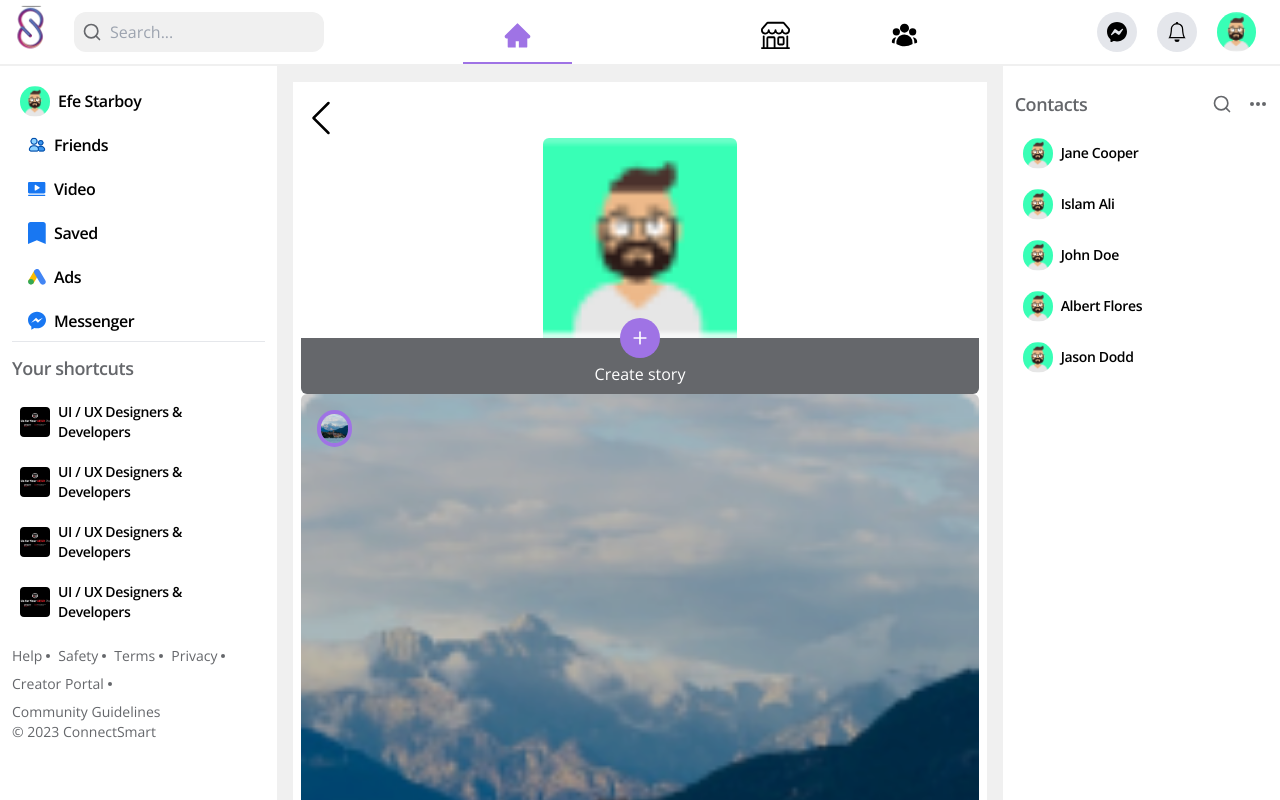
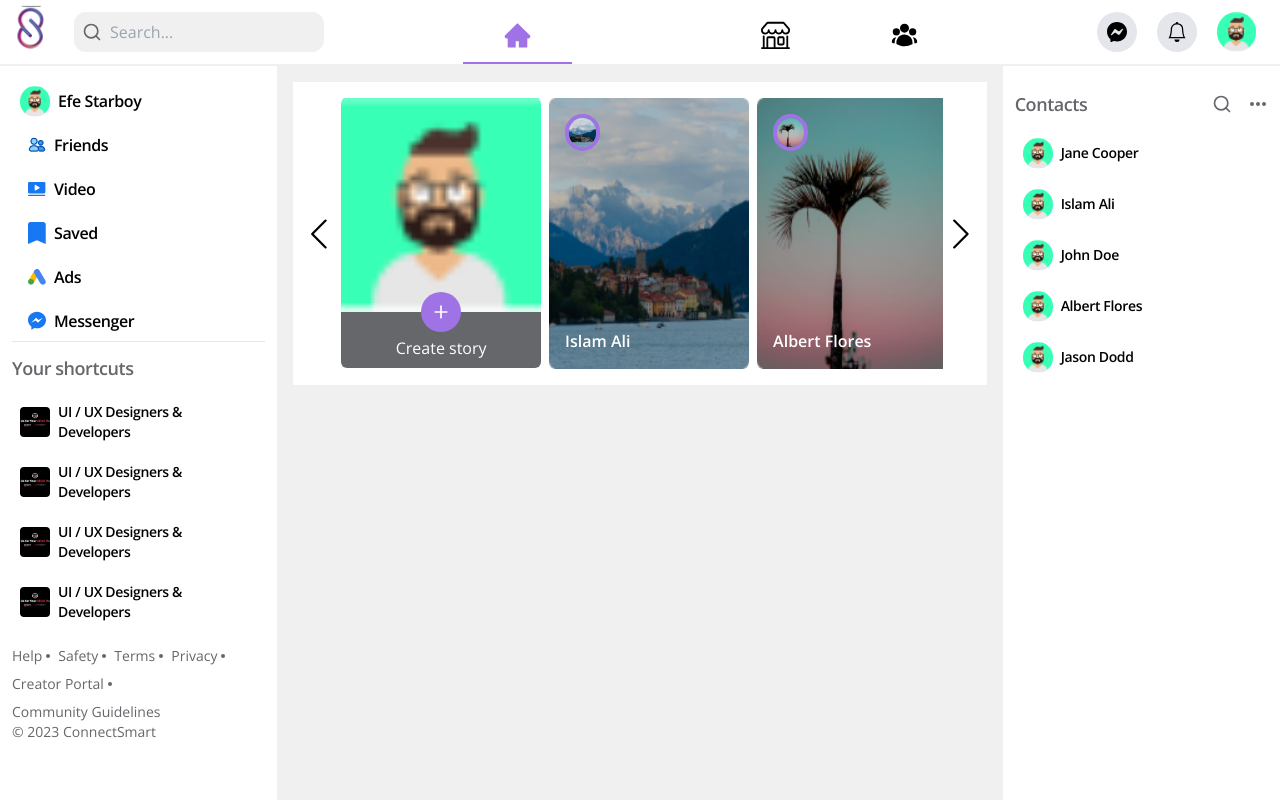
Before and after one commit to asiughuslyvesterobus/social_app, a Next.js app in the folder client/: page / in a window 1280 px wide. Built offline with nearby package versions, Linux system fonts and the light colour scheme; some icons are missing.

Commit message:
working on storypage

```diff
--- a/client/components/StoryCard.tsx
+++ b/client/components/StoryCard.tsx
@@ -3,6 +3,7 @@ import Image from "next/image";
 
 const StoryCard = ({ profileImg, profileName, storyImage }: StoryProp) => {
   return (
+    <div className="relative inline-block cursor-pointer w-[200px] mx-1 h-full">
       <div className="w-full h-full rounded-md relative overflow-hidden group cursor-pointer">
         <Image
           src={storyImage}
@@ -19,7 +20,10 @@ const StoryCard = ({ profileImg, profileName, storyImage }: StoryProp) => {
             height={35}
             className="rounded-full border-[4px] border-primary"
           />
-        <span className="text-base text-white font-semibold">{profileName}</span>
+          <span className="text-base text-white font-semibold">
+            {profileName}
+          </span>
+        </div>
       </div>
     </div>
   );
--- a/client/package.json
+++ b/client/package.json
@@ -20,6 +20,7 @@
     "react-dom": "18.2.0",
     "react-icons": "^4.11.0",
     "swiper": "^10.2.0",
+    "tailwind-scrollbar-hide": "^1.1.7",
     "tailwindcss": "3.3.3",
     "typescript": "5.2.2"
   }
--- a/client/pages/index.tsx
+++ b/client/pages/index.tsx
@@ -12,23 +12,27 @@ const Homepage = () => {
   return (
     <MainLayout>
       <section className="w-full h-screen overflow-hidden flex items-start justify-start mt-[2px]">
-        <div className="lg:flex-[0.8] w-full hidden md:flex">
+        <div className="lg:flex-[0.8] md:w-[35%] w-full hidden md:flex">
           <LeftSidebar />
         </div>
         <div className="lg:flex-[2] w-full h-screen overflow-y-auto scrollbar-hide p-4 flex flex-col items-start justify-start gap-4">
-          <div className="bg-white py-4 w-full relative px-2">
+          <div className="bg-white py-4 w-full relative px-2 flex items-center">
             <BsChevronLeft
               // onClick={slideLeft}
               size={40}
               className="bg-white rounded-full"
             />
-            <div ref={sliderRef} className="w-full">
-              <div className="relative w-full flex flex-col items-center justify-center rounded-md overflow-hidden cursor-pointer">
-                <div className="relative group overflow-hidden rounded-tr-md rounded-tl-md">
+            <div
+              ref={sliderRef}
+              className="w-full h-full overflow-x-scroll overflow-y-hidden whitespace-nowrap scroll-smooth scrollbar-hide relative"
+            >
+              <div className="relative inline-block cursor-pointer w-[200px] h-full mx-1">
+                <div className="relative top-[-57px] w-full h-full flex flex-col items-center justify-center rounded-md cursor-pointer overflow-hidden">
+                  <div className="relative group overflow-hidden rounded-tr-md rounded-tl-md h-full">
                     <img
                       src="/img/avatar.png"
                       alt="user_profile"
-                    className="w-full h-[200px] mix-blend-darken group-hover:scale-[1.08] transition-all"
+                      className="w-full h-full mix-blend-darken group-hover:scale-[1.08] transition-all"
                     />
                     <div className="absolute w-full h-full group-hover:bg-black/40 transition-all inset-0"></div>
                   </div>
@@ -37,6 +41,7 @@ const Homepage = () => {
                       <FiPlus size={20} />
                     </span>
                     <span>Create story</span>
+                  </div>
                 </div>
               </div>
               {cardData.map((item: StoryProp, i: number) => (
@@ -49,6 +54,7 @@ const Homepage = () => {
               className="bg-white rounded-full"
             />
           </div>
+          <div className="w-full"></div>
         </div>
         <div className="lg:flex-[0.8] hidden lg:flex">
           <RightSidebar />
--- a/client/tailwind.config.ts
+++ b/client/tailwind.config.ts
@@ -17,6 +17,6 @@ const config: Config = {
       },
     },
   },
-  plugins: [],
+  plugins: [require("tailwind-scrollbar-hide")],
 };
 export default config;
```
Also changed, not shown: 1 other file (tests, documents, lock files or other folders). Lines whose indentation alone changed are shown as unchanged.
